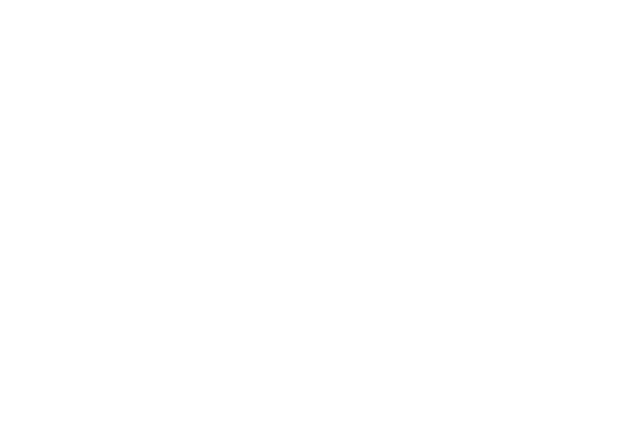
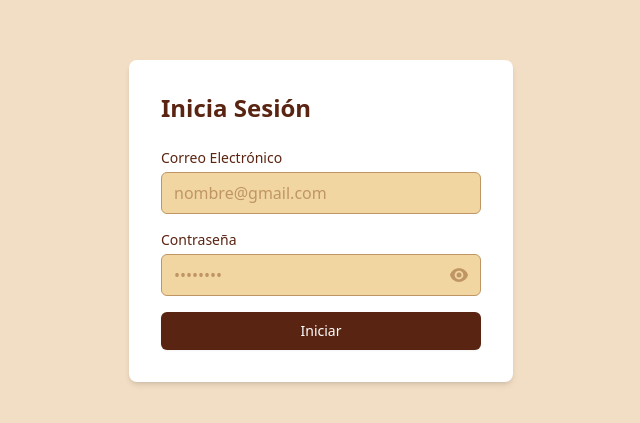
Before and after one commit to brenda-0021/gestion_ordenes_cafe, a React (Create React App) app in the folder frontend/: page /login in a window 1280 px wide. Shown: the part 179-602 px from the top of the page, without its empty margins (319-959 px from the left). Built offline with nearby package versions, Linux system fonts and the light colour scheme.

Commit message:
Rutas protegidas y Login

```diff
--- a/frontend/package.json
+++ b/frontend/package.json
@@ -3,11 +3,13 @@
   "version": "0.1.0",
   "private": true,
   "dependencies": {
+    "@heroicons/react": "^2.1.5",
     "@testing-library/jest-dom": "^5.17.0",
     "@testing-library/react": "^13.4.0",
     "@testing-library/user-event": "^13.5.0",
     "react": "^18.3.1",
     "react-dom": "^18.3.1",
+    "react-router-dom": "^6.27.0",
     "react-scripts": "5.0.1",
     "web-vitals": "^2.1.4"
   },
--- a/frontend/src/App.js
+++ b/frontend/src/App.js
@@ -1,7 +1,17 @@
+import React from "react";
+import { BrowserRouter as Router } from "react-router-dom";
+import { AuthProvider } from "./context/AuthContext.js";
+import AppRoutes from "./routes/Routes";
 import "./App.css";
 
-function App() {
-  return <div className="App"></div>;
-}
+const App = () => {
+  return (
+    <Router>
+      <AuthProvider>
+        <AppRoutes />
+      </AuthProvider>
+    </Router>
+  );
+};
 
 export default App;
--- /dev/null
+++ b/frontend/src/context/AuthContext.js
@@ -0,0 +1,36 @@
+import React, { createContext, useContext, useState, useEffect } from "react";
+
+// Crear el contexto
+const AuthContext = createContext();
+
+// Proveedor de autenticación
+export const AuthProvider = ({ children }) => {
+  const [currentUser, setCurrentUser] = useState(null);
+
+  // Simulación de autenticación (puedes reemplazar esto con tu lógica)
+  useEffect(() => {
+    const user = JSON.parse(localStorage.getItem("user")); // Ejemplo de recuperación de usuario
+    setCurrentUser(user);
+  }, []);
+
+  const login = (user) => {
+    setCurrentUser(user);
+    localStorage.setItem("user", JSON.stringify(user));
+  };
+
+  const logout = () => {
+    setCurrentUser(null);
+    localStorage.removeItem("user");
+  };
+
+  return (
+    <AuthContext.Provider value={{ currentUser, login, logout }}>
+      {children}
+    </AuthContext.Provider>
+  );
+};
+
+// Hook para usar el contexto
+export const useAuth = () => {
+  return useContext(AuthContext);
+};
--- /dev/null
+++ b/frontend/src/pages/Login.jsx
@@ -0,0 +1,82 @@
+"use client";
+
+import { useState } from "react";
+import { EyeIcon, EyeSlashIcon } from "@heroicons/react/24/solid";
+
+export default function Login() {
+  const [email, setEmail] = useState("");
+  const [password, setPassword] = useState("");
+  const [showPassword, setShowPassword] = useState(false);
+
+  const handleSubmit = (e) => {
+    e.preventDefault();
+    console.log("Login attempted with:", { email, password });
+  };
+
+  return (
+    <div className="min-h-screen flex items-center justify-center bg-cafe-suave">
+      <div className="bg-white p-8 rounded-lg shadow-md w-96">
+        <h2 className="text-2xl font-bold mb-6 text-cafe-oscuro">
+          Inicia Sesión
+        </h2>
+        <form onSubmit={handleSubmit} className="space-y-4">
+          <div>
+            <label
+              htmlFor="email"
+              className="block text-sm font-medium text-cafe-oscuro"
+            >
+              Correo Electrónico
+            </label>
+            <input
+              type="email"
+              id="email"
+              value={email}
+              onChange={(e) => setEmail(e.target.value)}
+              required
+              className="mt-1 block w-full px-3 py-2 bg-cafe-claro border border-cafe-medio rounded-md text-cafe-oscuro placeholder-cafe-medio focus:outline-none focus:ring-cafe-intenso focus:border-cafe-intenso"
+              placeholder="nombre@gmail.com"
+            />
+          </div>
+          <div>
+            <label
+              htmlFor="password"
+              className="block text-sm font-medium text-cafe-oscuro"
+            >
+              Contraseña
+            </label>
+            <div className="mt-1 relative">
+              <input
+                type={showPassword ? "text" : "password"}
+                id="password"
+                value={password}
+                onChange={(e) => setPassword(e.target.value)}
+                required
+                className="block w-full px-3 py-2 bg-cafe-claro border border-cafe-medio rounded-md text-cafe-oscuro placeholder-cafe-medio focus:outline-none focus:ring-cafe-intenso focus:border-cafe-intenso"
+                placeholder="••••••••"
+              />
+              <button
+                type="button"
+                className="absolute inset-y-0 right-0 pr-3 flex items-center text-cafe-medio hover:text-cafe-oscuro"
+                onClick={() => setShowPassword(!showPassword)}
+              >
+                {showPassword ? (
+                  <EyeSlashIcon className="h-5 w-5" aria-hidden="true" />
+                ) : (
+                  <EyeIcon className="h-5 w-5" aria-hidden="true" />
+                )}
+              </button>
+            </div>
+          </div>
+          <div>
+            <button
+              type="submit"
+              className="w-full flex justify-center py-2 px-4 border border-transparent rounded-md shadow-sm text-sm font-medium text-white bg-cafe-oscuro hover:bg-cafe-intenso focus:outline-none focus:ring-2 focus:ring-offset-2 focus:ring-cafe-medio"
+            >
+              Iniciar
+            </button>
+          </div>
+        </form>
+      </div>
+    </div>
+  );
+}
--- /dev/null
+++ b/frontend/src/pages/NuevaOrden.jsx
@@ -0,0 +1,12 @@
+import React from "react";
+
+const NuevaOrden = () => {
+  return (
+    <div>
+      <h1>Nueva Orden</h1>
+      <p>Contenido de Nueva Orden.</p>
+    </div>
+  );
+};
+
+export default NuevaOrden;
--- /dev/null
+++ b/frontend/src/pages/Principal.jsx
@@ -0,0 +1,12 @@
+import React from "react";
+
+const Principal = () => {
+  return (
+    <div>
+      <h1>Página Principal</h1>
+      <p>Contenido de la página principal.</p>
+    </div>
+  );
+};
+
+export default Principal;
--- /dev/null
+++ b/frontend/src/routes/PrivateRoute.js
@@ -0,0 +1,11 @@
+import React from "react";
+import { Navigate } from "react-router-dom";
+import { useAuth } from "../context/AuthContext";
+
+const PrivateRoute = ({ children }) => {
+  const { currentUser } = useAuth();
+
+  return currentUser ? children : <Navigate to="/login" />;
+};
+
+export default PrivateRoute;
--- /dev/null
+++ b/frontend/src/routes/Routes.js
@@ -0,0 +1,33 @@
+import React from "react";
+import { Routes, Route, Navigate } from "react-router-dom";
+import Login from "../pages/Login.jsx";
+import Principal from "../pages/Principal.jsx";
+import NuevaOrden from "../pages/NuevaOrden.jsx";
+import PrivateRoute from "./PrivateRoute.js";
+
+const AppRoutes = () => {
+  return (
+    <Routes>
+      <Route path="/login" element={<Login />} />
+      <Route
+        path="/principal"
+        element={
+          <PrivateRoute>
+            <Principal />
+          </PrivateRoute>
+        }
+      />
+      <Route
+        path="/nueva-orden"
+        element={
+          <PrivateRoute>
+            <NuevaOrden />
+          </PrivateRoute>
+        }
+      />
+      <Route path="/" element={<Navigate to="/login" />} />
+    </Routes>
+  );
+};
+
+export default AppRoutes;
```
Also changed, not shown: 1 other file (tests, documents, lock files or other folders).
